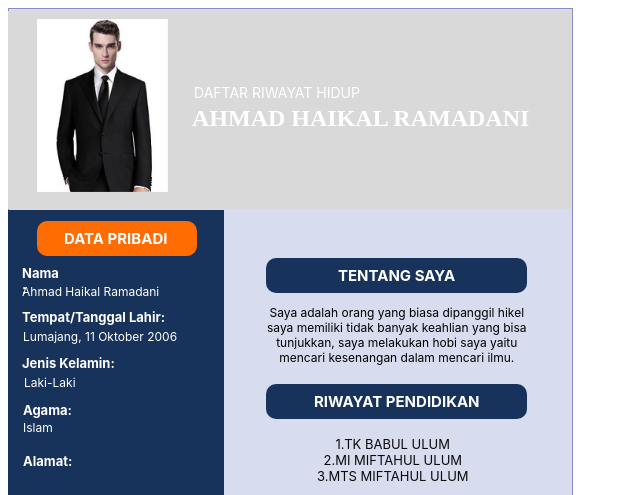
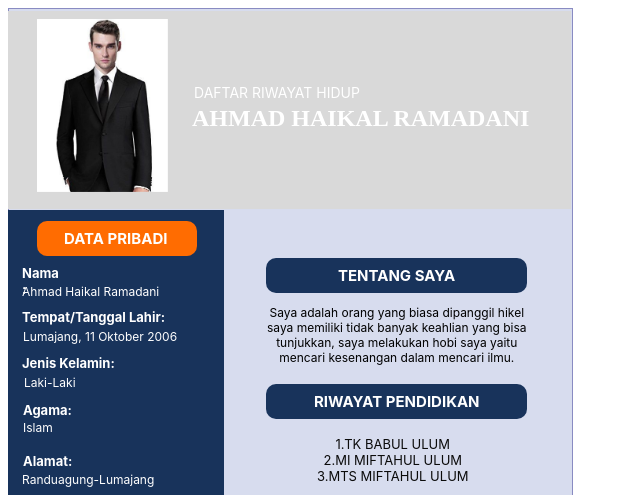
Before and after one commit to hikelrmdn/angkatan-7-hikel, a plain HTML site: page index.html in a window 1280 px wide. Shown: the top 495 px of the page, without its empty margins (0-640 px from the left). Drawn offline with Linux system fonts and the light colour scheme.

Commit message:
Update style.css

```diff
--- a/style.css
+++ b/style.css
@@ -76,7 +76,7 @@
 .AhmadHaikal {
     left: 183px; top: 96px; position: absolute; text-align: center; color: white; font-size: 24px; font-family: Poppins; font-weight: 700; word-wrap: break-word;
 }
-.RanduAgung {
+.Randuagung {
     left: 13px; top: 463px; position: absolute; color: white; font-size: 12px; font-family: Inter; font-weight: 400; word-wrap: break-word;
 }
 .Tk {
```
